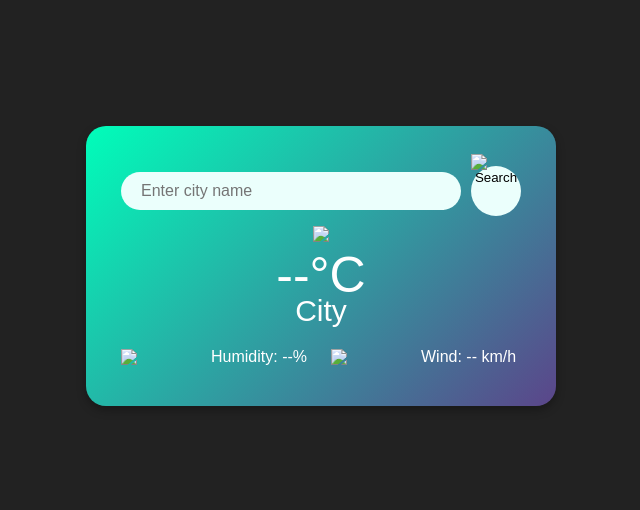
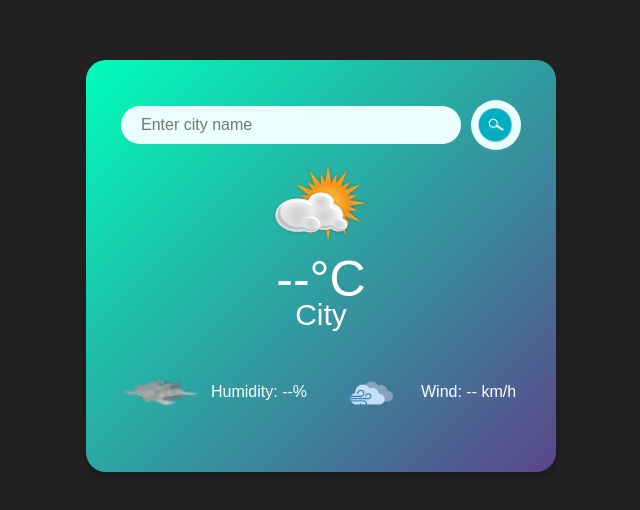
Before and after one commit to newman05/weather, a plain HTML site: page index.html in a window 1280 px wide. Shown: the part 134-644 px from the top of the page, without its empty margins (319-959 px from the left). Drawn offline with Linux system fonts and the light colour scheme.

Commit message:
Update index.html

```diff
--- a/index.html
+++ b/index.html
@@ -12,23 +12,23 @@
         <div class="search">
             <input type="text" id="cityInput" placeholder="Enter city name">
             <button onclick="getWeather()">
-                <img src="images/search-icon.png" alt="Search">
+                <img src="search-icon.png" alt="Search">
             </button>
         </div>
 
         <div class="weather">
-            <img src="images/weather-icon.png" class="okk" id="weatherIcon">
+            <img src="weather-icon.png" class="okk" id="weatherIcon">
             <h1 id="temperature">--°C</h1>
             <h2 id="cityName">City</h2>
         </div>
 
         <div class="details">
             <div class="col">
-                <img src="images/humidity-icon.png">
+                <img src="humidity-icon.png">
                 <p>Humidity: <span id="humidity">--%</span></p>
             </div>
             <div class="col">
-                <img src="images/wind-icon.png">
+                <img src="wind-icon.png">
                 <p>Wind: <span id="windSpeed">-- km/h</span></p>
             </div>
         </div>
```
